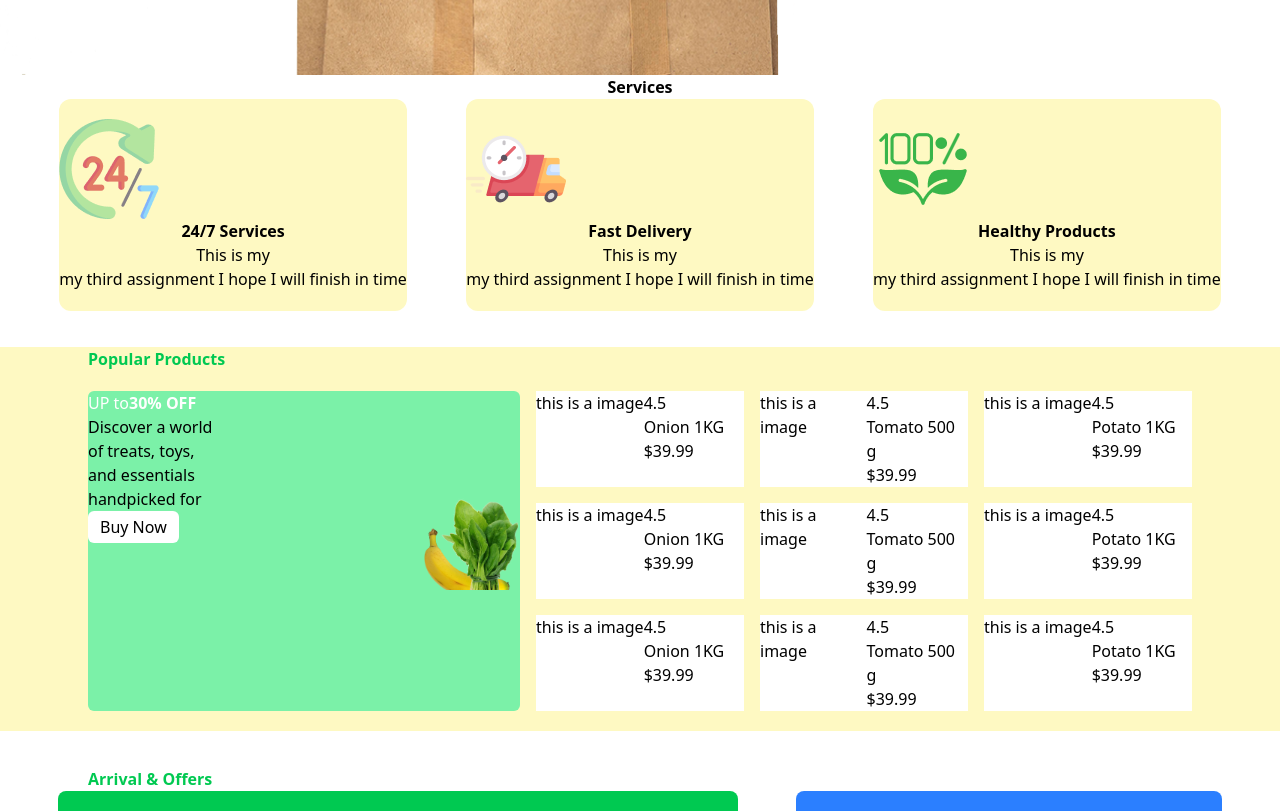
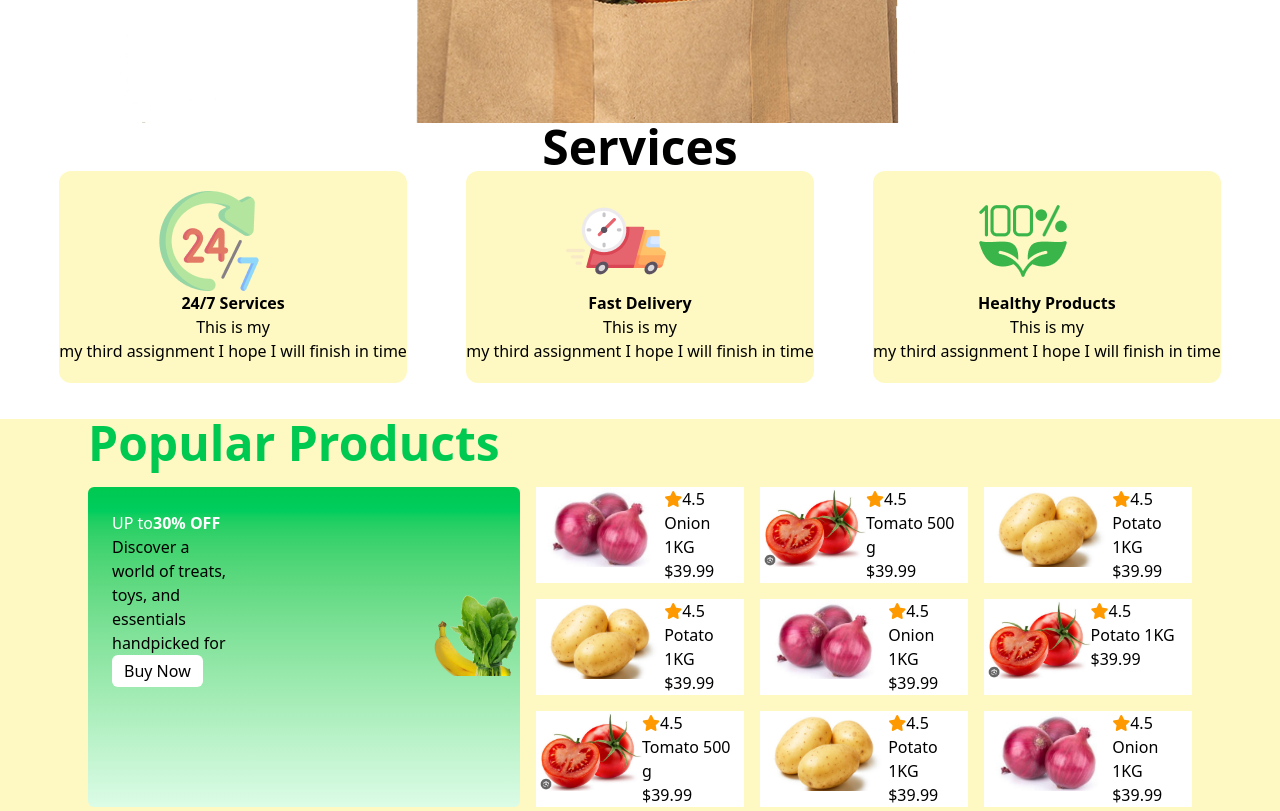
Before and after one commit to Alifuzzaman6474/Assignment-3, a plain HTML site: page index.html in a window 1280 px wide. Shown: the part 920-1731 px from the top of the page. Drawn offline with nearby package versions, Linux system fonts and the light colour scheme.

Commit message:
second commit

```diff
--- a/index.html
+++ b/index.html
@@ -4,6 +4,21 @@
     <meta charset="UTF-8" />
     <meta name="viewport" content="width=device-width, initial-scale=1.0" />
     <script src="https://unpkg.com/@tailwindcss/browser@4"></script>
+    <link rel="preconnect" href="https://fonts.googleapis.com">
+<link rel="preconnect" href="https://fonts.gstatic.com" crossorigin>
+<link href="https://fonts.googleapis.com/css2?family=Sora:wght@100..800&family=Work+Sans:ital,wght@0,100..900;1,100..    900& display=swap" rel="stylesheet">
+<script src="https://kit.fontawesome.com/75c143463b.js" crossorigin="anonymous"></script>
+<script>
+  tailwind.config = {
+    theme: {
+      extend: {
+        colors: {
+          clifford: '#da373d',
+        }
+      }
+    }
+  }
+</script>
   </head>
   <body>
     <header>
@@ -19,40 +34,50 @@
               </ul>
             </div>
             <div>
+              <i class="fa-solid fa-magnifying-glass"></i>
+              <i class="fa-solid fa-cart-shopping"></i>
                 <button class="border-1 border-green-500 rounded-sm px-3">Login</button>
                 <button class="text-white bg-green-500 rounded-sm px-4 py-1">Register</button>
             </div>
         </nav>
     </header>
     <main>
-        <h1 class="text-center"><b>Freshness <span class="text-green-500">You Can <br> Count</span> On, Prices You'll Love!</b></h1>
+        <h1 class="text-center text-5xl"><b>Freshness <span class="text-green-500">You Can <br> Count</span> On, Prices You'll Love!</b></h1>
         <p class="text-center">
           Shop your daily essentials at unbeatable prices. From fresh produce to pantry <br> staples, we've got you covered every day!
         </p>
+        <div class="px-30">
           <img src="Assignment_03_Category_0002/c2-assets/hero-vegetables.png" alt="">
-        <h1 class="text-center"><b>Services</b></h1>
+        </div>
+        <h1 class="text-center text-5xl"><b>Services</b></h1>
         <div class="flex justify-evenly items-center">
             <div class="bg-yellow-100 rounded-xl text-center py-5">
+              <div class="pl-25">
                 <img src="Assignment_03_Category_0002/c2-assets/service.png" alt="">
+              </div>
                 <h1><b>24/7 Services</b></h1>
                 <p>This is my <br>my third assignment I hope I will finish in time</p>
             </div>
             <div class="bg-yellow-100 rounded-xl text-center py-5">
+              <div class="pl-25">
                 <img src="Assignment_03_Category_0002/c2-assets/delivery.png" alt="">
+              </div>
               <h1><b>Fast Delivery</b></h1>
               <p>This is my <br>my third assignment I hope I will finish in time</p>
             </div>
             <div class="bg-yellow-100 rounded-xl text-center py-5">
+              <div class="pl-25">
                 <img src="Assignment_03_Category_0002/c2-assets/healthy.png" alt="">
+              </div>
                <h1><b>Healthy Products</b></h1>
                <p>This is my <br>my third assignment I hope I will finish in time</p>
             </div>
         </div>
         <section class="bg-yellow-100 my-9">
-            <h1 class="text-green-500 px-22"><b>Popular  Products</b></h1>
+            <h1 class="text-green-500 px-22 text-5xl"><b>Popular  Products</b></h1>
             <div class="grid grid-cols-5 grid-rows-3 gap-4 px-22 py-5">
-            <div class="bg-green-300 rounded-md flex row-span-3 col-span-2">
-              <div>
+            <div class="bg-gradient-to-b from-green-500 to-green-100 rounded-md flex row-span-3 col-span-2">
+              <div class="pl-6 pt-6">
                 <h1 class="text-white">UP to<b>30% OFF</b></h1>
                 <p>Discover a world of treats, toys, and essentials <br> handpicked for</p>
                 <button class=" rounded-md bg-white px-3 py-1">Buy Now</button>
@@ -64,80 +89,80 @@
 
             <div class="flex bg-white">
               <div>
-                this is a image
+               <img style="height: 80px; width:80ox;" src="Assignment_03_Category_0002/c2-assets/onion.jpg" alt="">
               </div>
               <div>
-                <p>4.5 <br> Onion 1KG <br> $39.99</p>
+                <p><i class="fa-solid fa-star text-amber-500"></i>4.5 <br> Onion 1KG <br> $39.99</p>
               </div>
             </div>
             <div class="flex bg-white">
               <div>
-                this is a image
+                <img style="height: 80px; width:80ox;" src="Assignment_03_Category_0002/c2-assets/tomato.jpg" alt="">
               </div>
               <div>
-                <p>4.5 <br> Tomato 500 g <br> $39.99</p>
+                <p><i class="fa-solid fa-star text-amber-500"></i>4.5 <br> Tomato 500 g <br> $39.99</p>
               </div>
             </div>
             <div class="flex bg-white">
               <div>
-                this is a image
+                <img style="height: 80px; width:80ox;" src="Assignment_03_Category_0002/c2-assets/potato.jpg" alt="">
               </div>
               <div>
-                <p>4.5 <br> Potato 1KG <br> $39.99</p>
+                <p><i class="fa-solid fa-star text-amber-500"></i>4.5 <br> Potato 1KG <br> $39.99</p>
               </div>
             </div>
             <div class="flex bg-white">
               <div>
-                this is a image
+                <img style="height: 80px; width:80ox;" src="Assignment_03_Category_0002/c2-assets/potato.jpg" alt="">
               </div>
               <div>
-                <p>4.5 <br> Onion 1KG <br> $39.99</p>
+                <p><i class="fa-solid fa-star text-amber-500"></i>4.5 <br> Potato 1KG <br> $39.99</p>
               </div>
             </div>
             <div class="flex bg-white">
               <div>
-                this is a image
+                <img style="height: 80px; width:80ox;" src="Assignment_03_Category_0002/c2-assets/onion.jpg" alt="">
               </div>
               <div>
-                <p>4.5 <br> Tomato 500 g <br> $39.99</p>
+                <p><i class="fa-solid fa-star text-amber-500"></i>4.5 <br> Onion 1KG <br> $39.99</p>
               </div>
             </div>
             <div class="flex bg-white">
               <div>
-                this is a image
+                <img style="height: 80px; width:80ox;" src="Assignment_03_Category_0002/c2-assets/tomato.jpg" alt="">
               </div>
               <div>
-                <p>4.5 <br> Potato 1KG <br> $39.99</p>
+                <p><i class="fa-solid fa-star text-amber-500"></i>4.5 <br> Potato 1KG <br> $39.99</p>
               </div>
             </div>
             <div class="flex bg-white">
               <div>
-                this is a image
+                <img style="height: 80px; width:80ox;" src="Assignment_03_Category_0002/c2-assets/tomato.jpg" alt="">
               </div>
               <div>
-                <p>4.5 <br> Onion 1KG <br> $39.99</p>
+                <p><i class="fa-solid fa-star text-amber-500"></i>4.5 <br> Tomato 500 g <br> $39.99</p>
               </div>
             </div>
             <div class="flex bg-white">
               <div>
-                this is a image
+                <img style="height: 80px; width:80ox;" src="Assignment_03_Category_0002/c2-assets/potato.jpg" alt="">
               </div>
               <div>
-                <p>4.5 <br> Tomato 500 g <br> $39.99</p>
+                <p><i class="fa-solid fa-star text-amber-500"></i>4.5 <br> Potato 1KG <br> $39.99</p>
               </div>
             </div>
             <div class="flex bg-white">
               <div>
-                this is a image
+                <img style="height: 80px; width:80ox;" src="Assignment_03_Category_0002/c2-assets/onion.jpg" alt="">
               </div>
               <div>
-                <p>4.5 <br> Potato 1KG <br> $39.99</p>
+                <p><i class="fa-solid fa-star text-amber-500"></i>4.5 <br> Onion 1KG <br> $39.99</p>
               </div>
             </div>
           </div>
         </section>
-        <h1 class="text-green-500 pl-22"><b>Arrival & Offers</b></h1>
-        <section class="flex justify-evenly">
+        <h1 class="text-green-500 pl-22 text-5xl"><b>Arrival & Offers</b></h1>
+        <section class="flex justify-evenly m-5">
           <div class="flex bg-green-500 rounded-lg py-5">
             <div class="py-30 px-10">
               <img src="Assignment_03_Category_0002/c2-assets/dawat-logo.png" alt="">
@@ -159,6 +184,9 @@
             </div>
           </div>
         </section>
+    </main>
+
+    <footer class="bg-green-500 rounded-md mt-50">
       <section class="flex justify-evenly bg-yellow-100 rounded-2xl m-15">
         <div>
           <img src="Assignment_03_Category_0002/c2-assets/vegetable-busket.png" alt="">
@@ -170,9 +198,7 @@
           <button class="bg-green-500 rounded-md color-white-100 py-2 px-5 text-white">Subscribe</button>
         </div>
       </section>
-    </main>
-    <footer class="bg-green-500 rounded-md">
-     <div class="flex justify-evenly">
+     <div class="flex justify-evenly ">
         <div>
             <img src="Assignment_03_Category_0002/c2-assets/logo-footer.png" alt="">
             <p>This is my my third assignment <br> I hope I will finish in time</p>
```
Also changed, not shown: tailwind.config.js (added, +8 -0 lines), Assignment_03_Category_0002/c2-assets/onion.jpg (added), Assignment_03_Category_0002/c2-assets/potato.jpg (added), Assignment_03_Category_0002/c2-assets/tomato.jpg (added). Lines whose indentation alone changed are shown as unchanged.
